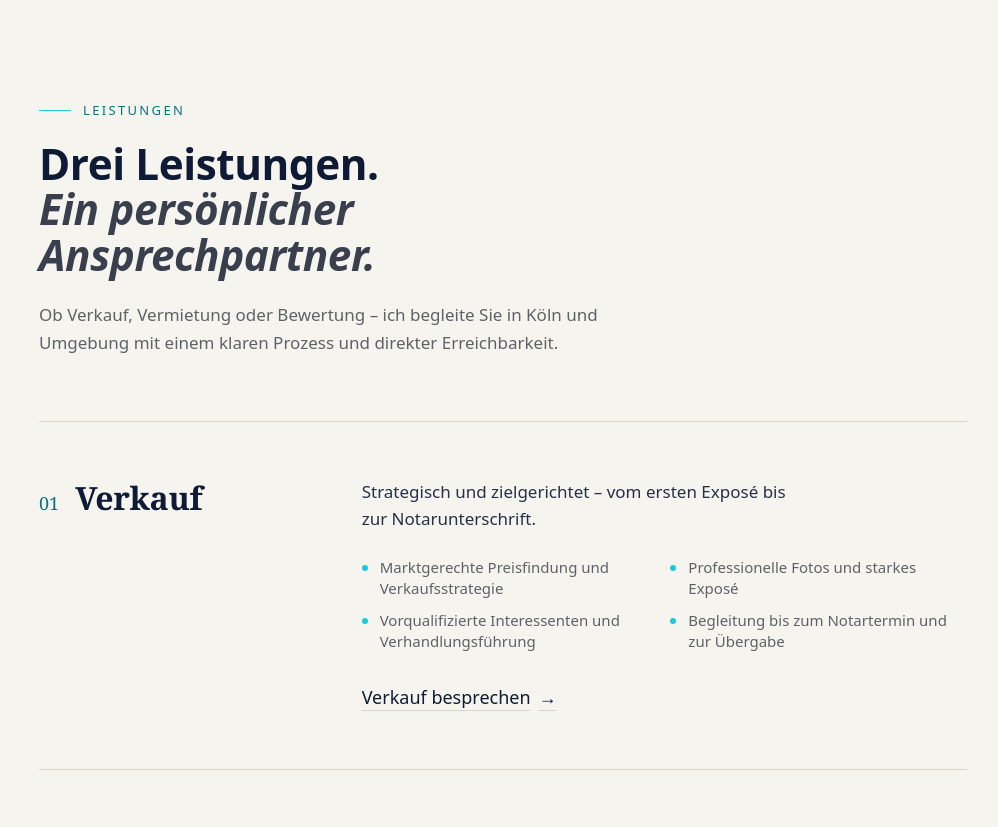
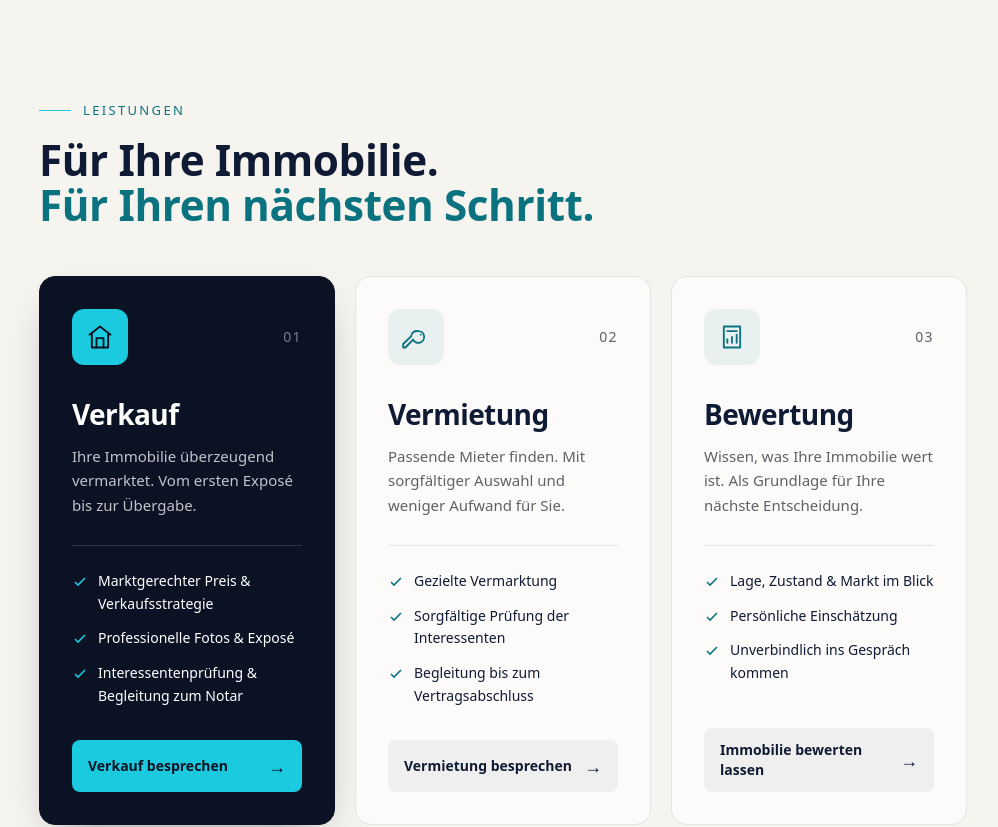
Before and after one commit to nilvaes/immobilien-makler, a Nuxt app: page / in a window 1280 px wide. Shown: the part 1860-2687 px from the top of the page, without its empty margins (137-1135 px from the left). Built offline with nearby package versions, Linux system fonts and the light colour scheme.

Commit message:
Redesign services as concise cards with smooth hover effects

```diff
--- a/app/components/home/HomeServices.vue
+++ b/app/components/home/HomeServices.vue
@@ -1,58 +1,78 @@
 <script setup lang="ts">
 import { services } from '~/data/site'
+
+const iconPaths: Record<string, string[]> = {
+  verkauf: ['M3 10 12 3l9 7', 'M5 9v12h14V9', 'M9 21v-8h6v8'],
+  vermietung: ['M14 7a5 5 0 1 1-4.5 7.2L3 21H1v-3l6.8-6.5A5 5 0 0 1 14 7Z', 'M16 10h.01'],
+  bewertung: ['M5 3h14v18H5z', 'M8 7h8', 'M8 17v-3', 'M12 17v-5', 'M16 17v-7'],
+}
 </script>
 
 <template>
   <section id="leistungen" aria-labelledby="services-title" class="bg-paper py-16 sm:py-24 lg:py-28">
     <div class="container-site mx-auto max-w-5xl">
-      <header v-reveal class="max-w-[36rem]">
+      <header v-reveal>
         <p class="eyebrow flex items-center gap-3 text-[0.8125rem] tracking-[0.18em] text-accent-ink">
           <span class="h-px w-8 bg-accent" aria-hidden="true" />
           {{ services.eyebrow }}
         </p>
-        <h2 id="services-title" class="mt-6 text-heading">
+        <h2 id="services-title" class="mt-5 text-heading">
           <span class="block">{{ services.titleLines[0] }}</span>
-          <span class="block italic text-night/80">{{ services.titleLines[1] }}</span>
+          <span class="block text-accent-ink">{{ services.titleLines[1] }}</span>
         </h2>
-        <p class="mt-6 text-[1.0625rem] leading-relaxed text-muted">
-          {{ services.intro }}
-        </p>
       </header>
 
-      <ul class="mt-14 border-t border-line lg:mt-16">
+      <ul class="mt-10 grid gap-5 lg:mt-12 lg:grid-cols-3">
         <li
           v-for="(item, index) in services.items"
           :id="item.id"
           :key="item.id"
-          v-reveal="80 + index * 60"
-          class="grid gap-6 border-b border-line py-10 sm:py-12 lg:grid-cols-12 lg:gap-10 lg:py-14"
+          v-reveal="index * 100"
           :data-placeholder="item.placeholder || undefined"
         >
-          <div class="flex items-baseline gap-4 lg:col-span-4">
-            <span class="font-serif text-[1.125rem] text-accent-ink tabular-nums">{{ item.number }}</span>
-            <h3 class="font-serif text-[1.75rem] leading-tight tracking-[-0.01em] sm:text-[2rem]">
-              {{ item.title }}
-            </h3>
-          </div>
+          <article
+            class="group relative flex h-full flex-col overflow-hidden rounded-2xl border p-7 transition-[translate,box-shadow] duration-650 ease-[var(--ease-out-soft)] motion-safe:hover:-translate-y-1 sm:p-8 lg:p-6 xl:p-8"
+            :class="index === 0
+              ? 'on-dark border-night bg-night text-white shadow-[0_16px_40px_-20px_rgb(10_18_36/0.5)]'
+              : 'border-ink/10 bg-white/65 hover:shadow-[0_16px_40px_-24px_rgb(10_18_36/0.25)]'"
+          >
+            <div class="flex items-center justify-between">
+              <div
+                class="flex size-14 items-center justify-center rounded-xl"
+                :class="index === 0 ? 'bg-accent text-night' : 'bg-accent-ink/8 text-accent-ink'"
+              >
+                <svg class="size-7" viewBox="0 0 24 24" fill="none" stroke="currentColor" stroke-width="1.6" stroke-linecap="round" stroke-linejoin="round" aria-hidden="true">
+                  <path v-for="path in iconPaths[item.id]" :key="path" :d="path" />
+                </svg>
+              </div>
+              <span class="text-sm font-medium tracking-widest tabular-nums" :class="index === 0 ? 'text-white/45' : 'text-muted'" aria-hidden="true">
+                {{ item.number }}
+              </span>
+            </div>
 
-          <div class="lg:col-span-8">
-            <p class="max-w-[36rem] text-[1.0625rem] leading-relaxed text-ink/90">
+            <h3 class="mt-8 text-[1.75rem] leading-tight tracking-[-0.02em]">{{ item.title }}</h3>
+            <p class="mt-3 text-[0.9375rem] leading-relaxed" :class="index === 0 ? 'text-white/75' : 'text-muted'">
               {{ item.summary }}
             </p>
-            <ul class="mt-6 grid gap-3 sm:grid-cols-2">
-              <li
-                v-for="bullet in item.bullets"
-                :key="bullet"
-                class="flex gap-3 text-[0.9375rem] leading-snug text-muted"
-              >
-                <span class="mt-2 size-1.5 shrink-0 rounded-full bg-accent" aria-hidden="true" />
+            <ul class="mt-7 space-y-3 border-t pt-6" :class="index === 0 ? 'border-white/15' : 'border-ink/10'">
+              <li v-for="bullet in item.bullets" :key="bullet" class="flex gap-2.5 text-sm leading-relaxed">
+                <svg class="mt-1 size-4 shrink-0" :class="index === 0 ? 'text-accent' : 'text-accent-ink'" viewBox="0 0 16 16" fill="none" stroke="currentColor" stroke-width="1.6" aria-hidden="true">
+                  <path d="m3 8 3 3 7-7" />
+                </svg>
                 <span>{{ bullet }}</span>
               </li>
             </ul>
-            <div class="mt-8">
-              <TextLink :to="item.link.to" arrow>{{ item.link.label }}</TextLink>
+            <div class="mt-auto pt-8">
+              <NuxtLink
+                :to="item.link.to"
+                class="flex min-h-12 items-center justify-between gap-3 rounded-lg px-4 py-3 text-sm font-semibold transition-colors duration-450 ease-[var(--ease-out-soft)]"
+                :class="index === 0 ? 'bg-accent text-night hover:bg-white' : 'bg-ink/5 text-ink hover:bg-ink/10'"
+              >
+                {{ item.link.label }}
+                <span class="text-lg transition-[translate] duration-650 ease-[var(--ease-out-soft)] motion-safe:group-hover:translate-x-1" aria-hidden="true">→</span>
+              </NuxtLink>
             </div>
-          </div>
+          </article>
         </li>
       </ul>
     </div>
--- a/app/data/site.ts
+++ b/app/data/site.ts
@@ -123,22 +123,19 @@ export interface ServiceItem {
 
 export const services = {
   eyebrow: 'Leistungen',
-  titleLines: ['Drei Leistungen.', 'Ein persönlicher Ansprechpartner.'],
-  intro:
-    'Ob Verkauf, Vermietung oder Bewertung – ich begleite Sie in Köln und Umgebung mit einem klaren Prozess und direkter Erreichbarkeit.',
+  titleLines: ['Für Ihre Immobilie.', 'Für Ihren nächsten Schritt.'],
   items: [
     {
       id: 'verkauf',
       number: '01',
       title: 'Verkauf',
       // TODO(client): confirm wording — derived from the current website.
-      summary: 'Strategisch und zielgerichtet – vom ersten Exposé bis zur Notarunterschrift.',
+      summary: 'Ihre Immobilie überzeugend vermarktet. Vom ersten Exposé bis zur Übergabe.',
       placeholder: true,
       bullets: [
-        'Marktgerechte Preisfindung und Verkaufsstrategie',
-        'Professionelle Fotos und starkes Exposé',
-        'Vorqualifizierte Interessenten und Verhandlungsführung',
-        'Begleitung bis zum Notartermin und zur Übergabe',
+        'Marktgerechter Preis & Verkaufsstrategie',
+        'Professionelle Fotos & Exposé',
+        'Interessentenprüfung & Begleitung zum Notar',
       ],
       link: { label: 'Verkauf besprechen', to: '/#kontakt' },
     },
@@ -147,13 +144,12 @@ export const services = {
       number: '02',
       title: 'Vermietung',
       // TODO(client): confirm wording — derived from the current website.
-      summary: 'Die richtigen Mieter finden – sicher, sorgfältig und rechtssicher vermittelt.',
+      summary: 'Passende Mieter finden. Mit sorgfältiger Auswahl und weniger Aufwand für Sie.',
       placeholder: true,
       bullets: [
-        'Zielgruppengenaue Vermarktung Ihrer Immobilie',
-        'Auswahl und Prüfung geeigneter Interessenten',
-        'Transparente Abstimmung vor Vertragsabschluss',
-        'Entlastung im gesamten Vermietungsprozess',
+        'Gezielte Vermarktung',
+        'Sorgfältige Prüfung der Interessenten',
+        'Begleitung bis zum Vertragsabschluss',
       ],
       link: { label: 'Vermietung besprechen', to: '/#kontakt' },
     },
@@ -162,15 +158,14 @@ export const services = {
       number: '03',
       title: 'Bewertung',
       // TODO(client): confirm format (Marktwertinschätzung vs. Gutachten), price and turnaround.
-      summary: 'Fundierte Markteinschätzung als Grundlage für Ihre nächste Entscheidung.',
+      summary: 'Wissen, was Ihre Immobilie wert ist. Als Grundlage für Ihre nächste Entscheidung.',
       placeholder: true,
       bullets: [
-        'Einschätzung nach Lage, Zustand und aktueller Marktlage',
-        'Persönliches Gespräch statt anonymer Online-Rechner',
-        'Klare Einordnung für Verkauf, Vermietung oder Orientierung',
-        'Unverbindlicher Einstieg in die Zusammenarbeit',
+        'Lage, Zustand & Markt im Blick',
+        'Persönliche Einschätzung',
+        'Unverbindlich ins Gespräch kommen',
       ],
-      link: { label: 'Immobilie bewerten lassen', to: '/#bewertung' },
+      link: { label: 'Immobilie bewerten lassen', to: valuationCta.to },
     },
   ] satisfies ServiceItem[],
 }
```
